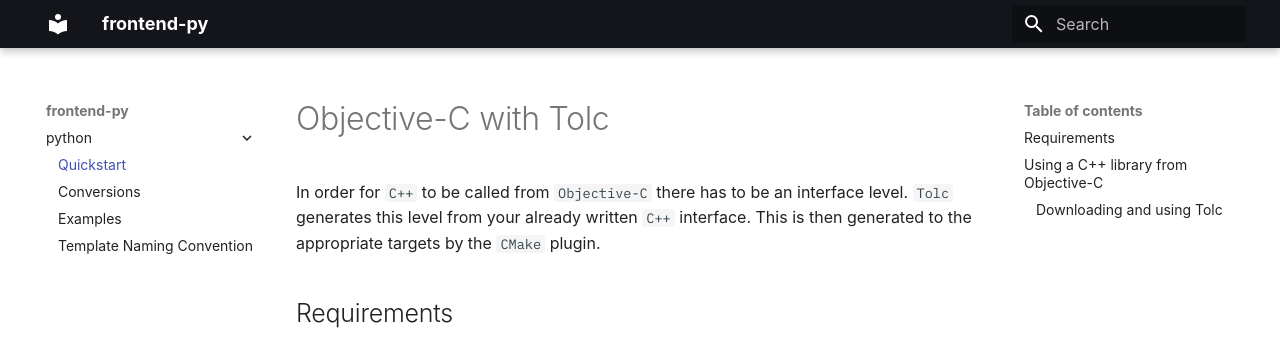
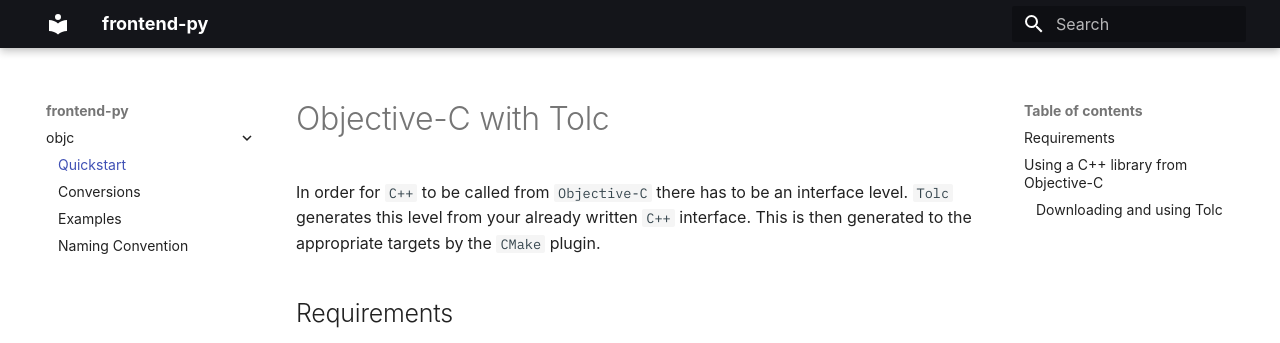
Before and after one commit to Tolc-Software/frontend.swift, an MkDocs documentation site: the page built from docs/public/quickstart.md, in a window 1280 px wide. Shown: the top 343 px of the page. Built offline with MkDocs 1.6.1 and Material for MkDocs 9.7.7, drawn with Linux system fonts in a browser that asks for light colours; some web fonts are replaced.

Commit message:
Fix documentation before release. Do not run tests on windows or ubuntu

```diff
--- a/docs/mkdocs.yml
+++ b/docs/mkdocs.yml
@@ -5,11 +5,11 @@
 docs_dir: 'public'
 strict: true
 nav:
-  - python:
+  - objc:
     - Quickstart: 'quickstart.md'
     - Conversions: 'conversions.md'
     - Examples: 'examples.md'
-    - Template Naming Convention: 'template_naming_convention.md'
+    - Naming Convention: 'naming_convention.md'
 markdown_extensions:
   - pymdownx.highlight
   - pymdownx.inlinehilite
```
Also changed, not shown: 2 other files.
